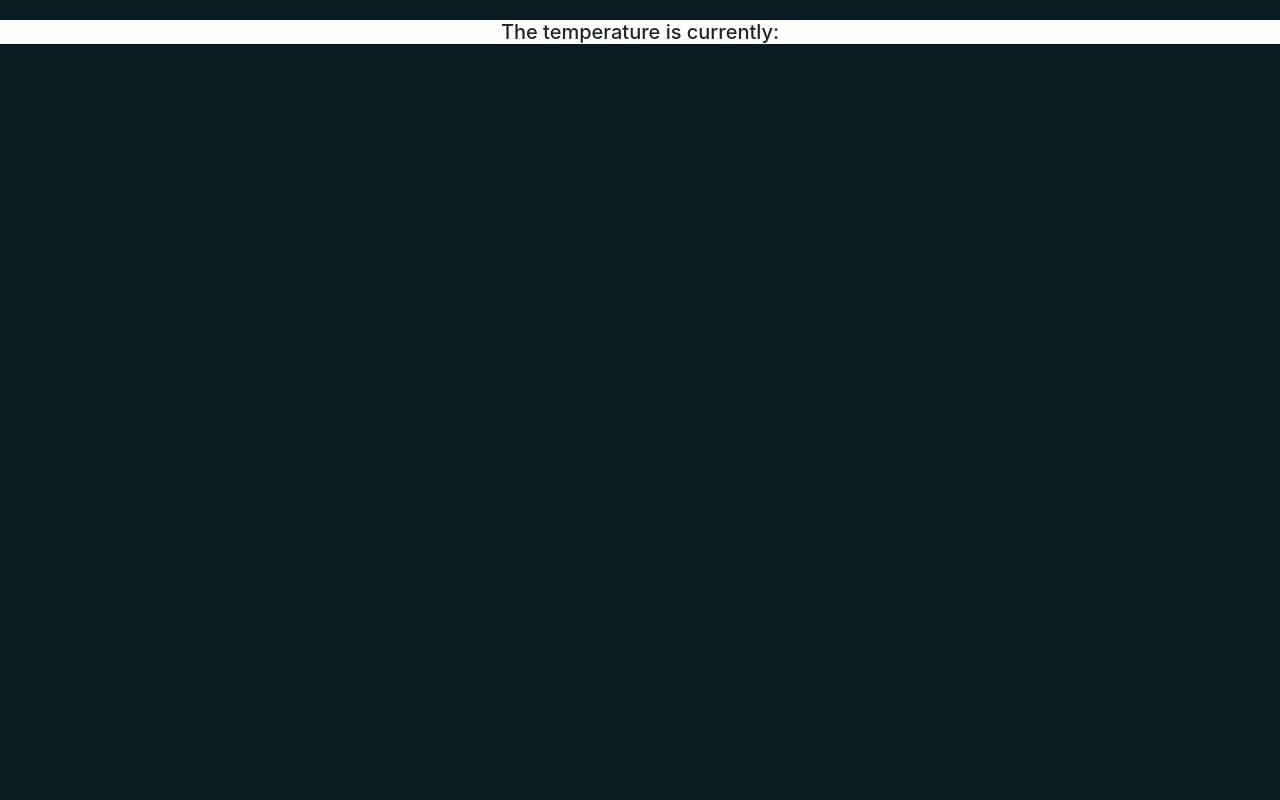
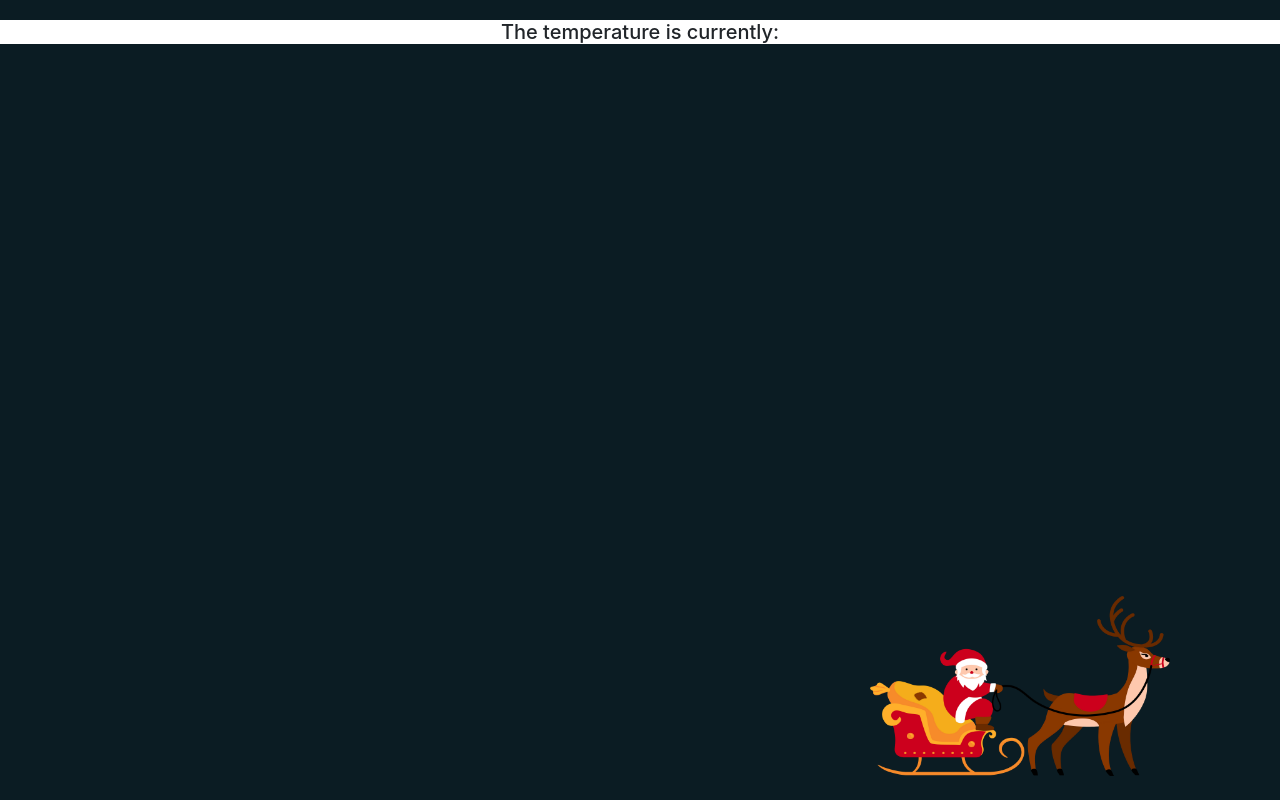
Before and after one commit to concise-ee/j6uluh2kk-team-8, a Next.js app in the folder my-app/: page / in a window 1280 px wide. Built offline with nearby package versions, Linux system fonts and the light colour scheme; no server answers.

Commit message:
santa slayyy

```diff
--- a/my-app/components/App.js
+++ b/my-app/components/App.js
@@ -30,8 +30,10 @@ class App extends Component {
         <div className="row mrgnbtm">
             <Weather weather={this.state.weather} />
           <Snowfall />
-
         </div>
+          <div id="santa">
+              <img src="santa.png" />
+          </div>
       </div>
     );
   }
--- a/my-app/components/Christmas.js
+++ b/my-app/components/Christmas.js
@@ -2,7 +2,7 @@ import React from 'react'
 
 export const Christmas = ({christmas}) => {
     return(
-        <div className="container">
+        <div className="container d-flex justify-content-center">
             <h2>Is it christmas yet? {christmas.isItChristmasYet ? 'Yep' : 'Nope'}</h2>
         </div>
     )
--- a/my-app/styles/globals.css
+++ b/my-app/styles/globals.css
@@ -43,3 +43,28 @@ a {
 .temp {
   margin: 0 auto;
 }
+
+img {
+  height: auto;
+  width: auto;
+  max-width: 300px;
+  max-height: 300px;
+}
+#santa {
+  bottom: 3%;
+  position: absolute;
+  -webkit-animation: slide 10s linear infinite;
+  -webkit-animation-name: run;
+  -webkit-animation-duration: 3s;
+}
+@-webkit-keyframes run {
+  0% {
+    left: 0;
+  }
+  50% {
+    left: calc(100% - 0px);
+  }
+  100% {
+    left: 0;
+  }
+}
```
Also changed, not shown: my-app/public/santa.png (added).
